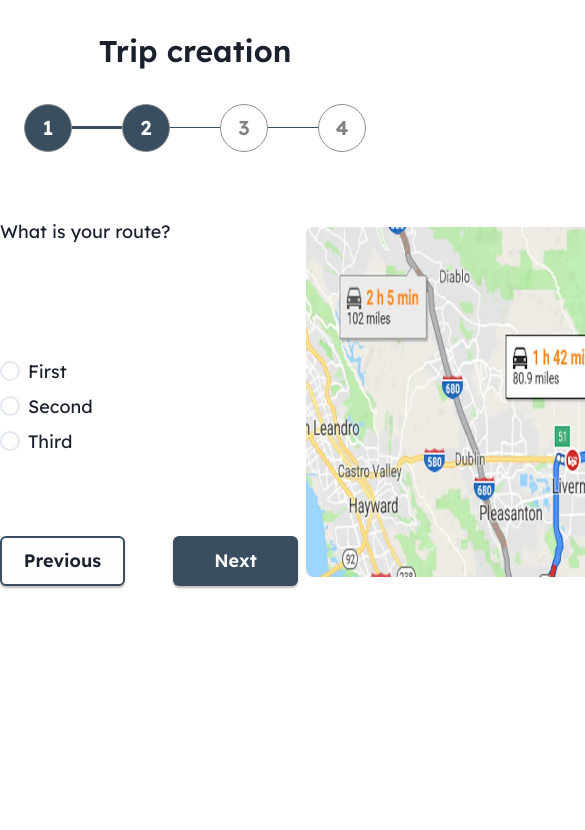
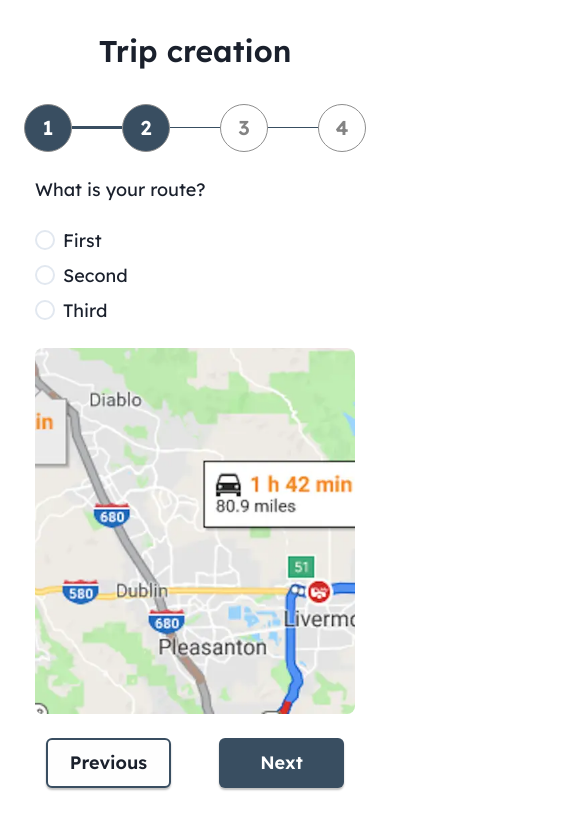
Before and after one commit to WildCodeSchool/2022-09-Orleans-CDA-Projet-KaraoCar, a React (Vite) app in the folder apps/frontend/web/: page /create-trip in a window 390 px wide. Shown: the top 830 px of the page, 585 px wide, since content can reach past the window. Built offline with nearby package versions, Linux system fonts and the light colour scheme.

Commit message:
feat(front): part 2 responsive, stepper and index front logic changed

```diff
--- a/apps/frontend/web/src/components/forms/trip/Index.tsx
+++ b/apps/frontend/web/src/components/forms/trip/Index.tsx
@@ -1,4 +1,4 @@
-import { Button, Flex, Heading, HStack, VStack } from '@chakra-ui/react';
+import { Button, calc, Flex, Heading, HStack, VStack } from '@chakra-ui/react';
 import { useState } from 'react';
 import CarDetails from './CarDetails';
 import Comment from './Comment';
@@ -49,15 +49,22 @@ const Index = () => {
       alignItems={'center'}
       flexDirection={'column'}
       gap={{ base: '0', md: '4' }}
-      height={'100vh'}
+      height={'calc(100vh - 80px)'}
     >
       <Heading as={'h1'} textAlign={'center'} marginY={{ base: '8', md: '12' }}>
         Trip creation
       </Heading>
-      <Stepper step={step} setStep={setStep} />
-      <FormProvider {...methods}>
-        <form onSubmit={methods.handleSubmit(onSubmit)}>{formStep(step)}</form>
-      </FormProvider>
+      <Stepper step={step} />
+        <FormProvider {...methods}>
+          <form
+            onSubmit={methods.handleSubmit(onSubmit)}
+            style={{ height: '100%' }}
+          >
+            <HStack height={'100%'} marginTop={{ base: '6', md: '18' }} justifyContent={'center'} alignItems={'center'}>
+              {formStep(step)}
+            </HStack>
+          </form>
+        </FormProvider>
       <HStack marginX={'auto'}>
         {step > 2 && <Button onClick={() => removeStep()}>Previous</Button>}
         {step > 2 && <Button onClick={() => addStep()}>Next</Button>}
--- a/apps/frontend/web/src/components/forms/trip/RouteDetails.tsx
+++ b/apps/frontend/web/src/components/forms/trip/RouteDetails.tsx
@@ -27,22 +27,22 @@ const RouteDetails = ({
 
   return (
     <>
-    <HStack height={'100%'} marginTop={'18'}>
       <FormControl
         isInvalid={Boolean(errors.itineraryUrl)}
         width={{ base: '320px', md: '420px', lg: '500px' }}
         id="itineraryUrl"
-        height={'100%'}
+        height={{ base: '100%', md: '75%' }}
         display={'flex'}
+        gap={{ base: '6', md: '4' }}
         flexDirection={'column'}
         justifyContent={'space-between'}
       >
         <FormLabel
           htmlFor="itineraryUrl"
-          fontSize={{ base: '18', md: '24' }}
+          fontSize={{ base: '18', md: '32' }}
           textAlign={'start'}
           fontWeight={'regular'}
-          marginBottom={'8'}
+          margin={'0'}
         >
           What is your route?
         </FormLabel>
@@ -89,6 +89,14 @@ const RouteDetails = ({
         <FormErrorMessage>
           {errors?.itineraryUrl && errors.itineraryUrl.message?.toString()}
         </FormErrorMessage>
+
+        <Image // to replace with google maps
+          src={'./images/map.webp'}
+          height={'75%'}
+          rounded={'8px'}
+          fit={'cover'}
+          display={{ base: 'block', md: 'none' }}
+        />
         <HStack justifyContent={'center'} gap={'12'}>
           <Button
             width={{ base: '125px', md: '150px' }}
@@ -118,9 +126,14 @@ const RouteDetails = ({
           </Button>
         </HStack>
       </FormControl>
-        <Image src={'./images/map.webp'} height={'350'} rounded={'8px'}/>
-      </HStack>
-
+      <Image // to replace with google maps
+        src={'./images/map.webp'}
+        height={'75%'}
+        width={'600px'}
+        rounded={'8px'}
+        fit={'cover'}
+        display={{ base: 'none', md: 'block' }}
+      />
     </>
   );
 };
--- a/apps/frontend/web/src/components/forms/trip/Stepper.tsx
+++ b/apps/frontend/web/src/components/forms/trip/Stepper.tsx
@@ -2,12 +2,15 @@ import { Box, chakra, Flex, Text, VStack } from '@chakra-ui/react';
 import { motion } from 'framer-motion';
 import { Dispatch, SetStateAction } from 'react';
 
-const Stepper = ({ step, setStep}: {step: number, setStep: Dispatch<SetStateAction<number>>} ) => {
-  const ChakraBox = chakra(motion.div);
-
+const Stepper = ({ step }: { step: number }) => {
   return (
     <>
-      <Flex width={'100%'} alignItems={'center'} justifyContent={'center'} marginBottom={'12'}>
+      <Flex
+        width={'100%'}
+        alignItems={'center'}
+        justifyContent={'center'}
+        marginBottom={{ base: '0', md: '12' }}
+      >
         <VStack
           boxSize={'12'}
           bgColor={step >= 1 ? '#394E61' : 'white'}
@@ -25,13 +28,18 @@ const Stepper = ({ step, setStep}: {step: number, setStep: Dispatch<SetStateActi
         </VStack>
         {step > 1 ? (
           <Box
-          width={{ base: '50px', md: '70px', lg: '120px'}}
+            width={{ base: '50px', md: '70px', lg: '120px' }}
             zIndex={'-1'}
             height={'3px'}
             backgroundColor={`${step > 1 && '#394E61'}`}
           ></Box>
         ) : (
-          <Box width={{ base: '50px', md: '70px', lg: '120px'}} zIndex={'-1'} height={'1px'} backgroundColor={'#384E61'}></Box>
+          <Box
+            width={{ base: '50px', md: '70px', lg: '120px' }}
+            zIndex={'-1'}
+            height={'1px'}
+            backgroundColor={'#384E61'}
+          ></Box>
         )}
 
         <VStack
@@ -52,13 +60,18 @@ const Stepper = ({ step, setStep}: {step: number, setStep: Dispatch<SetStateActi
         </VStack>
         {step > 2 ? (
           <Box
-          width={{ base: '50px', md: '70px', lg: '120px'}}
+            width={{ base: '50px', md: '70px', lg: '120px' }}
             zIndex={'-1'}
             height={'3px'}
             backgroundColor={`${step > 2 && '#394E61'}`}
           ></Box>
         ) : (
-          <Box width={{ base: '50px', md: '70px', lg: '120px'}} zIndex={'-1'} height={'1px'} backgroundColor={'#384E61'}></Box>
+          <Box
+            width={{ base: '50px', md: '70px', lg: '120px' }}
+            zIndex={'-1'}
+            height={'1px'}
+            backgroundColor={'#384E61'}
+          ></Box>
         )}
 
         <VStack
@@ -79,13 +92,18 @@ const Stepper = ({ step, setStep}: {step: number, setStep: Dispatch<SetStateActi
         </VStack>
         {step > 3 ? (
           <Box
-          width={{ base: '50px', md: '70px', lg: '120px'}}
+            width={{ base: '50px', md: '70px', lg: '120px' }}
             zIndex={'-1'}
             height={'3px'}
             backgroundColor={`${step > 3 && '#394E61'}`}
           ></Box>
         ) : (
-          <Box width={{ base: '50px', md: '70px', lg: '120px'}} zIndex={'-1'} height={'1px'} backgroundColor={'#384E61'}></Box>
+          <Box
+            width={{ base: '50px', md: '70px', lg: '120px' }}
+            zIndex={'-1'}
+            height={'1px'}
+            backgroundColor={'#384E61'}
+          ></Box>
         )}
         <VStack
           boxSize={'12'}
```
Lines whose indentation alone changed are shown as unchanged.
